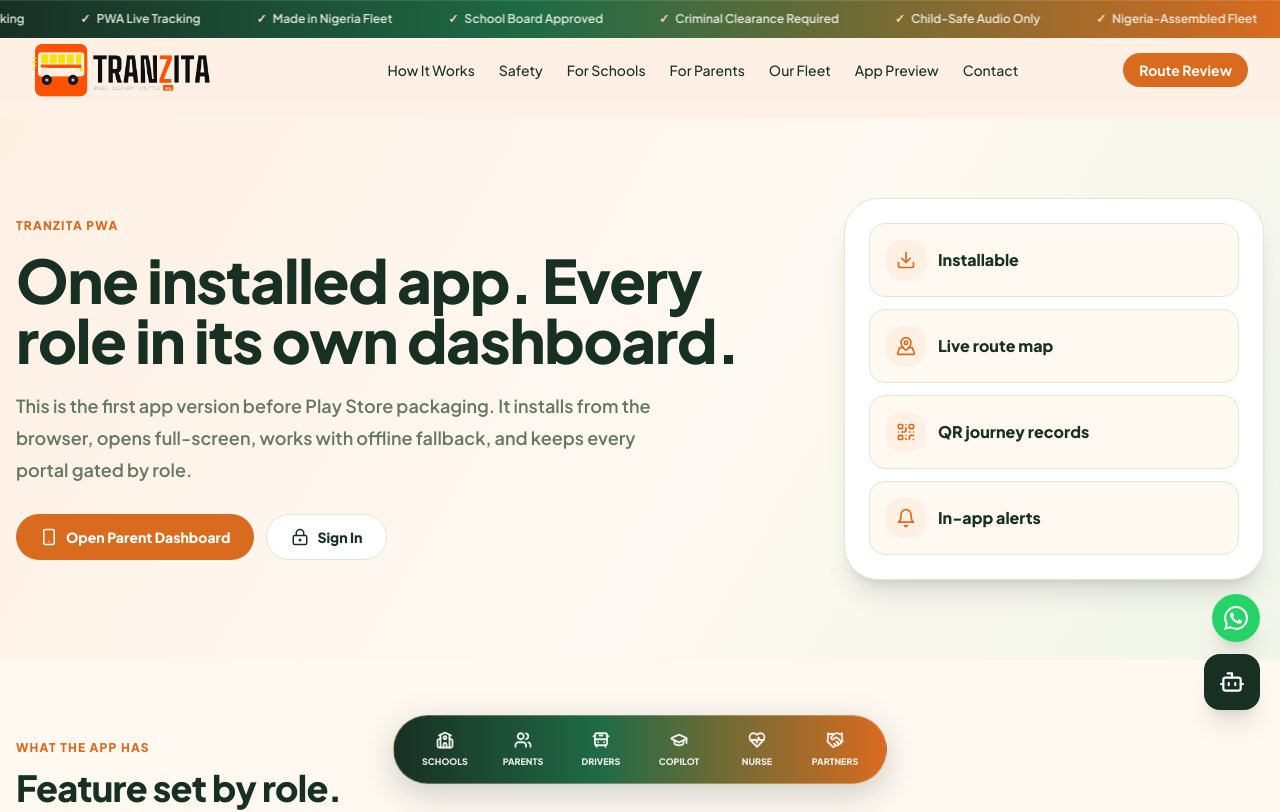
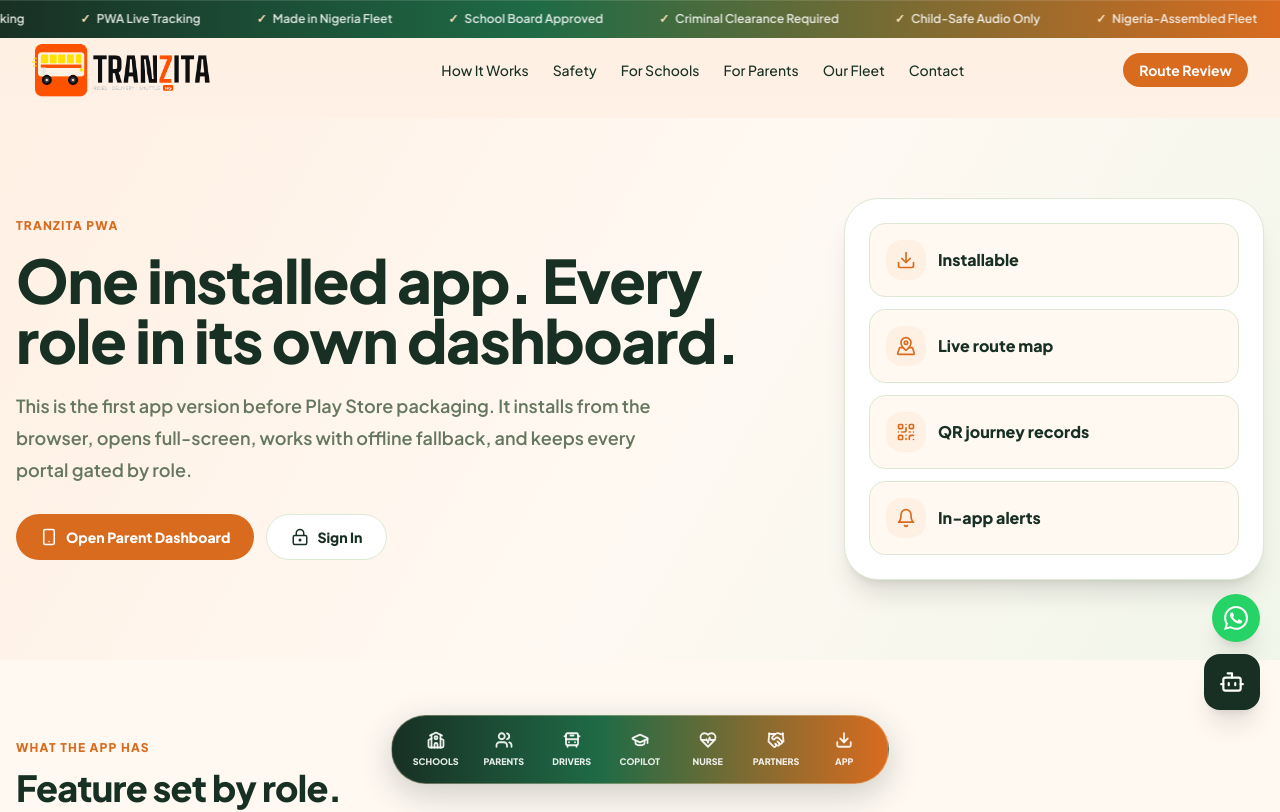
Before and after one commit to 1702london-maker/TRANZITA, a Next.js app: page /app in a window 1280 px wide. Shown: the top 812 px of the page. Built offline with nearby package versions, Linux system fonts and the light colour scheme.

Commit message:
Move PWA entry to sticky portal bar

```diff
--- a/app/globals.css
+++ b/app/globals.css
@@ -37,10 +37,10 @@
   border-radius: 999px;
   box-shadow: 0 10px 34px rgba(24,48,36,0.22);
   border: 1px solid rgba(255,226,184,0.34);
-  padding: 7px 16px;
+  padding: 7px 12px;
   display: flex;
   align-items: center;
-  gap: 8px;
+  gap: 4px;
   backdrop-filter: blur(14px);
 }
 
@@ -51,7 +51,7 @@
 
 .trz-portal-link {
   color: rgba(255,255,255,0.9);
-  padding: 8px 10px;
+  padding: 8px 9px;
 }
 
 .trz-portal-link:hover {
--- a/app/layout.tsx
+++ b/app/layout.tsx
@@ -2,7 +2,6 @@
 import { Plus_Jakarta_Sans } from 'next/font/google'
 import { headers } from 'next/headers'
 import ServiceWorkerRegister from '@/components/ServiceWorkerRegister'
-import PWAInstallPrompt from '@/components/PWAInstallPrompt'
 import './globals.css'
 
 const plusJakarta = Plus_Jakarta_Sans({
@@ -45,7 +44,6 @@
     <html lang="en-NG">
       <body className={plusJakarta.className}>
         <ServiceWorkerRegister />
-        <PWAInstallPrompt />
         {children}
       </body>
     </html>
--- a/components/BottomPortalBar.tsx
+++ b/components/BottomPortalBar.tsx
@@ -1,6 +1,12 @@
 'use client'
+import { useEffect, useState } from 'react'
 import { motion } from 'framer-motion'
-import { BusFront, GraduationCap, Handshake, HeartPulse, School, Users } from 'lucide-react'
+import { BusFront, Download, GraduationCap, Handshake, HeartPulse, School, Users } from 'lucide-react'
+
+type InstallPromptEvent = Event & {
+  prompt: () => Promise<void>
+  userChoice: Promise<{ outcome: 'accepted' | 'dismissed' }>
+}
 
 const PORTALS = [
   { key: 'SCHOOLS', Icon: School, href: '/auth/signin?role=school&next=/dashboard/school' },
@@ -9,10 +15,31 @@
   { key: 'COPILOT', Icon: GraduationCap, href: '/auth/signin?role=codriver&next=/dashboard/codriver' },
   { key: 'NURSE', Icon: HeartPulse, href: '/auth/signin?role=nurse&next=/dashboard/nurse' },
   { key: 'PARTNERS', Icon: Handshake, href: '/auth/signin?role=partner&next=/dashboard/partner' },
+  { key: 'APP', Icon: Download, href: '/app' },
 ]
 
 export default function BottomPortalBar({ activePortal }: { activePortal?: string }) {
   const visiblePortals = activePortal ? PORTALS.filter((portal) => portal.key === activePortal) : PORTALS
+  const [installEvent, setInstallEvent] = useState<InstallPromptEvent | null>(null)
+
+  useEffect(() => {
+    function handleBeforeInstallPrompt(event: Event) {
+      event.preventDefault()
+      setInstallEvent(event as InstallPromptEvent)
+    }
+
+    window.addEventListener('beforeinstallprompt', handleBeforeInstallPrompt)
+    return () => window.removeEventListener('beforeinstallprompt', handleBeforeInstallPrompt)
+  }, [])
+
+  async function handlePortalClick(event: React.MouseEvent<HTMLAnchorElement>, key: string) {
+    if (key !== 'APP' || !installEvent) return
+    event.preventDefault()
+    await installEvent.prompt()
+    await installEvent.userChoice.catch(() => undefined)
+    setInstallEvent(null)
+  }
+
   return (
     <div className="trz-bottom-shell fixed bottom-4 left-0 right-0 flex justify-center px-3">
       <motion.div
@@ -25,9 +52,10 @@
           <motion.a
             key={key}
             href={href}
+            onClick={(event) => handlePortalClick(event, key)}
             className="trz-portal-link flex flex-col items-center gap-1 rounded-full transition-all"
             style={{
-              minWidth: activePortal ? 92 : 70,
+              minWidth: activePortal ? 92 : 64,
             }}
             whileTap={{ scale: 0.93 }}
             aria-label={key.toLowerCase()}
--- a/components/Navbar.tsx
+++ b/components/Navbar.tsx
@@ -9,7 +9,6 @@
   { href: '/for-schools', label: 'For Schools' },
   { href: '/for-parents', label: 'For Parents' },
   { href: '/our-fleet', label: 'Our Fleet' },
-  { href: '/app', label: 'App Preview' },
   { href: '/contact', label: 'Contact' },
 ]
 
--- a/components/PWAInstallPrompt.tsx
+++ /dev/null
@@ -1,67 +0,0 @@
-'use client'
-
-import { useEffect, useState } from 'react'
-import { Download, Smartphone, X } from 'lucide-react'
-
-type InstallPromptEvent = Event & {
-  prompt: () => Promise<void>
-  userChoice: Promise<{ outcome: 'accepted' | 'dismissed' }>
-}
-
-export default function PWAInstallPrompt() {
-  const [installEvent, setInstallEvent] = useState<InstallPromptEvent | null>(null)
-  const [visible, setVisible] = useState(false)
-
-  useEffect(() => {
-    const dismissed = window.localStorage.getItem('tranzita-pwa-dismissed')
-
-    function handleBeforeInstallPrompt(event: Event) {
-      event.preventDefault()
-      setInstallEvent(event as InstallPromptEvent)
-      if (!dismissed) setVisible(true)
-    }
-
-    window.addEventListener('beforeinstallprompt', handleBeforeInstallPrompt)
-    return () => window.removeEventListener('beforeinstallprompt', handleBeforeInstallPrompt)
-  }, [])
-
-  async function installApp() {
-    if (!installEvent) return
-    await installEvent.prompt()
-    await installEvent.userChoice.catch(() => undefined)
-    setVisible(false)
-    setInstallEvent(null)
-  }
-
-  function dismiss() {
-    window.localStorage.setItem('tranzita-pwa-dismissed', 'true')
-    setVisible(false)
-  }
-
-  if (!visible || !installEvent) return null
-
-  return (
-    <div className="fixed inset-x-3 bottom-[92px] z-[10000] mx-auto max-w-md rounded-[24px] border border-[#DDE9D2] bg-white p-4 shadow-2xl sm:bottom-5">
-      <div className="flex items-start gap-3">
-        <span className="flex h-11 w-11 shrink-0 items-center justify-center rounded-2xl bg-[#FFF0E4] text-[#D96B1F]">
-          <Smartphone size={22} />
-        </span>
-        <div className="min-w-0 flex-1">
-          <p className="text-sm font-extrabold text-[#183024]">Install Tranzita</p>
-          <p className="mt-1 text-xs font-semibold leading-5 text-[#65785F]">Add the PWA to this phone for faster parent, school, crew and partner portal access.</p>
-          <div className="mt-3 flex gap-2">
-            <button type="button" onClick={installApp} className="inline-flex items-center gap-2 rounded-full bg-[#D96B1F] px-4 py-2 text-xs font-extrabold text-white">
-              <Download size={15} /> Install
-            </button>
-            <button type="button" onClick={dismiss} className="rounded-full bg-[#F1F6EA] px-4 py-2 text-xs font-extrabold text-[#183024]">
-              Later
-            </button>
-          </div>
-        </div>
-        <button type="button" onClick={dismiss} className="rounded-full p-1 text-[#65785F]" aria-label="Dismiss install prompt">
-          <X size={17} />
-        </button>
-      </div>
-    </div>
-  )
-}
```
